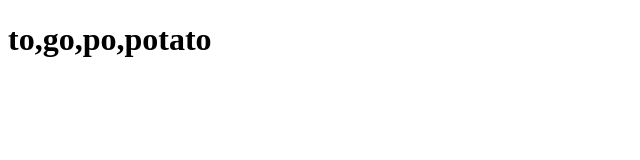
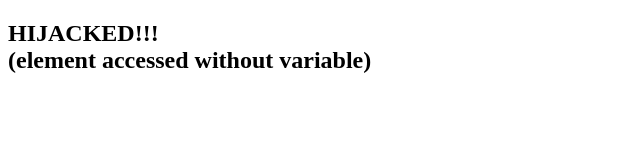
Before and after one commit to DaneBramage/AP-CSP-U5L1---Create-List-Functions, a plain HTML site: page index.html in a window 1280 px wide. Shown: the whole page, without its empty margins (0-640 px from the left). Drawn offline with Linux system fonts and the light colour scheme.

Commit message:
Minor adjustments

```diff
--- a/index.html
+++ b/index.html
@@ -7,7 +7,7 @@
     <link href="style.css" rel="stylesheet" type="text/css" />
   </head>
   <body>
-    <h1 id="title01">Default Title Text</h1>
+    <h2 id="title01">Default Title Text</h2>
     <script src="script.js"></script>
     <!-- Load script AFTER all other elements have been loaded (last item in BODY tag) -->
   </body>
--- a/script.js
+++ b/script.js
@@ -17,4 +17,4 @@ insertItem(bList, 2-1, "go");
 removeItem(bList, 2);
 console.log(bList);
 title.innerHTML = bList;
-//document.getElementById("titleText").innerHTML = "New text!";
+document.getElementById("title01").innerHTML = "HIJACKED!!!<br/>(element accessed without variable)";
```
